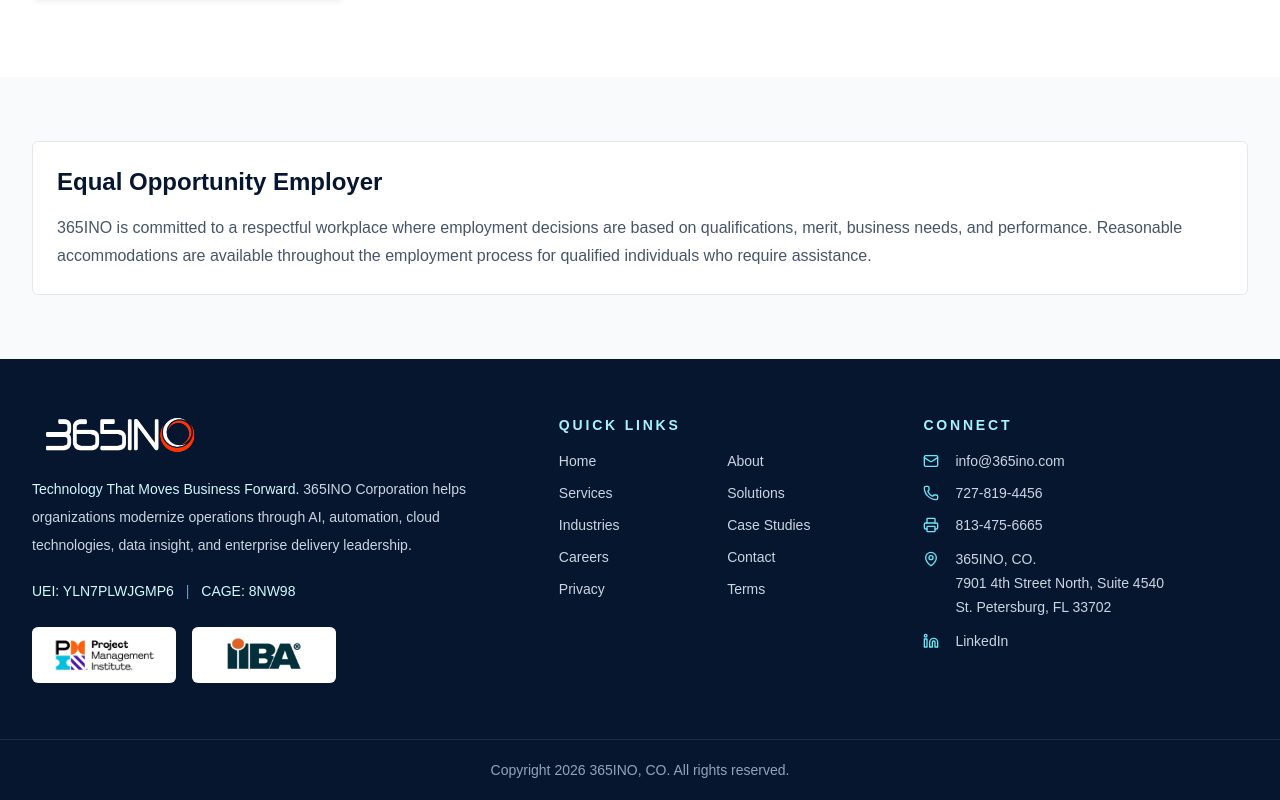
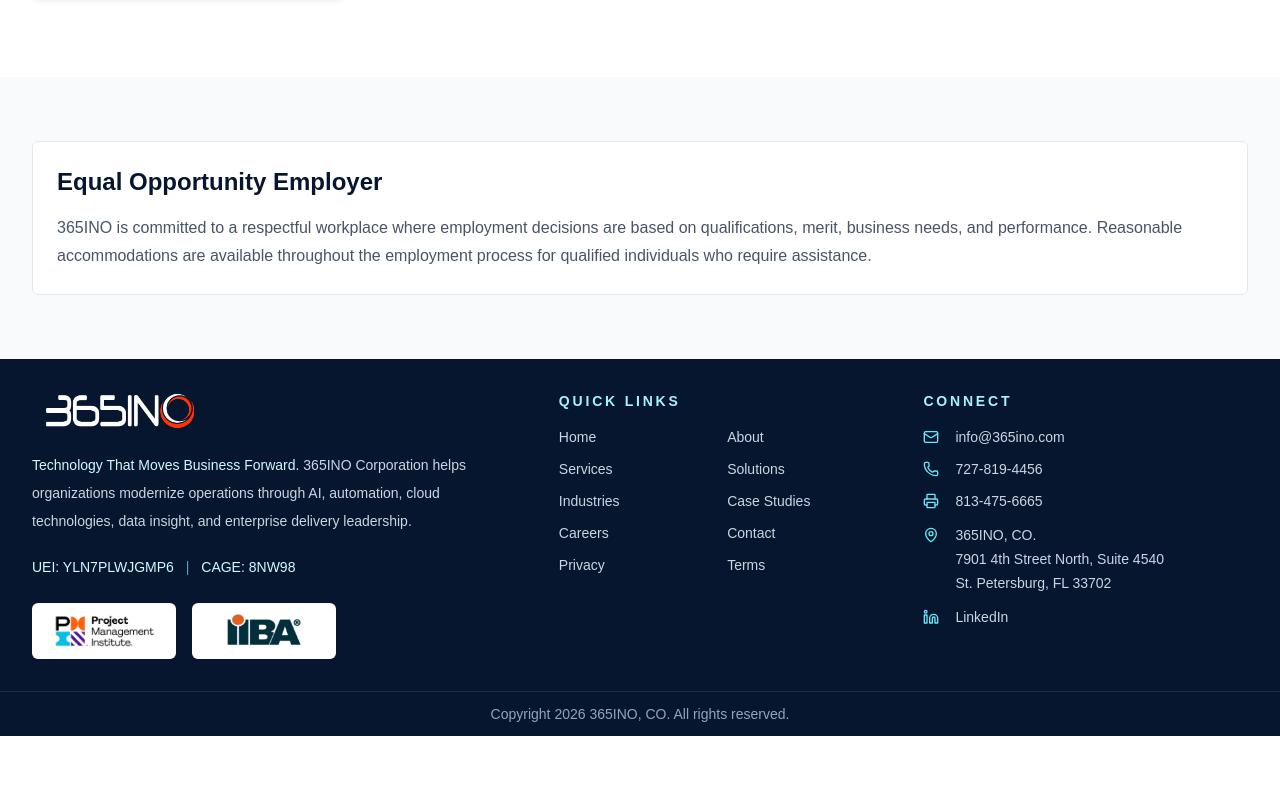
Before and after one commit to Space3434/365INO, a Next.js app: page /careers in a window 1280 px wide. Shown: the part 3942-4742 px from the top of the page. After the commit the page ends 4678 px from the top, so only its background shows below. Built offline with nearby package versions, Linux system fonts and the light colour scheme.

Commit message:
Reduce footer vertical spacing

```diff
--- a/components/footer.tsx
+++ b/components/footer.tsx
@@ -7,7 +7,7 @@
 export function Footer() {
   return (
     <footer className="bg-navy text-white">
-      <div className="container-pad grid gap-10 py-14 md:grid-cols-[1.2fr_0.8fr_0.8fr]">
+      <div className="container-pad grid gap-10 py-8 md:grid-cols-[1.2fr_0.8fr_0.8fr]">
         <div>
           <div className="mb-5 flex items-center gap-3">
             <Image
@@ -93,7 +93,7 @@
           </div>
         </div>
       </div>
-      <div className="border-t border-white/10 py-5">
+      <div className="border-t border-white/10 py-3">
         <div className="container-pad text-center text-sm text-slate-400">
           Copyright {new Date().getFullYear()} 365INO, CO. All rights reserved.
         </div>
```
